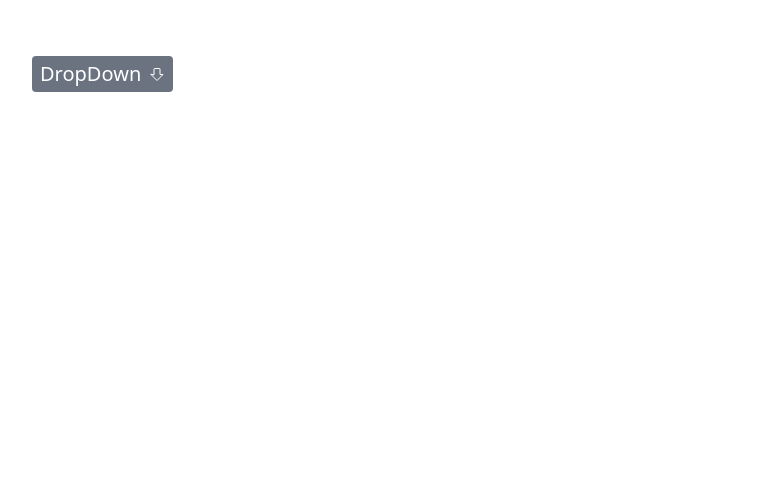
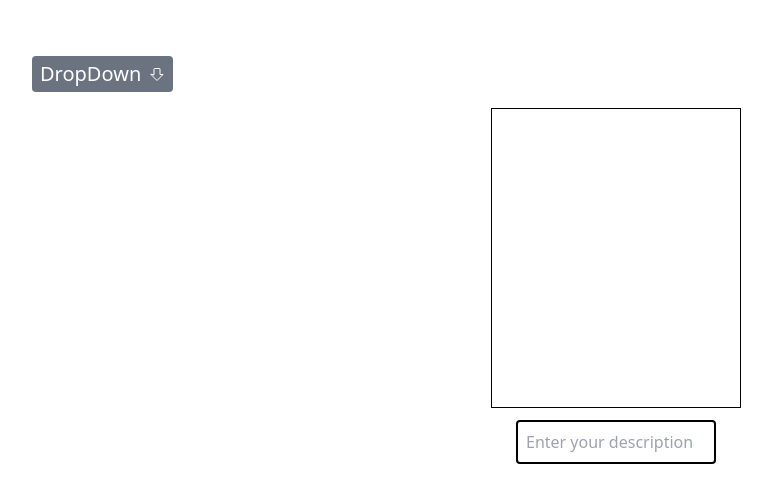
Before and after one commit to moonspark78/test-DD-Typescript, a React (Create React App) app: page / in a window 1280 px wide. Shown: the top 502 px of the page, without its empty margins (24-796 px from the left). Built offline with nearby package versions, Linux system fonts and the light colour scheme.

Commit message:
:safety_vest: input passing props  :safety_vest:  :art:

```diff
--- a/src/App.tsx
+++ b/src/App.tsx
@@ -1,11 +1,30 @@
-import React from 'react';
+import React, { useState } from 'react';
 import './App.css';
 import DropDown from './components/DropDown';
+import Input from './components/Input';
 
 function App() {
+
+  const [color, setColor] = useState('')
+
+
+  const onChangeColor = (e:any) =>{
+    setColor(e.target.value);
+  }
+
+
+
   return (
     <div className="p-14">
      <DropDown options={[ 'Item 1', 'Item 2', 'Item 3' ]}/>
+
+     <div
+        className='mt-3 border border-black  w-[250px] h-[300px] mx-auto'
+        style={{ backgroundColor : `${color}`}}
+     >
+
+     </div>
+     <Input onChangeColor={onChangeColor}/>
     </div>
   );
 }
--- a/src/components/DropDown.tsx
+++ b/src/components/DropDown.tsx
@@ -11,7 +11,7 @@ const DropDown = ({ options } : { options : string[] }) => {
 
 
   return (
-    <div className='relative'>
+    <div className='relative mb-4'>
         <button
             onClick={toggleDropdown}
             className='rounded flex items-center text-white px-2 py-1 hover:bg-gray-400 bg-gray-500  text-xl'
--- /dev/null
+++ b/src/components/Input.tsx
@@ -0,0 +1,21 @@
+import React from 'react'
+
+interface InputProps {
+  onChangeColor: (e: any) => void; // Utilisation de 'any'
+}
+
+
+const Input = ({onChangeColor}:InputProps) => {
+  return (
+    <div className='mx-auto w-[200px] pt-3'>
+        <input
+            type='text'
+            placeholder='Enter your description'
+            className='border-2 border-black rounded p-2 w-full'
+            onChange={onChangeColor}
+        />
+    </div>
+  )
+}
+
+export default Input
```
